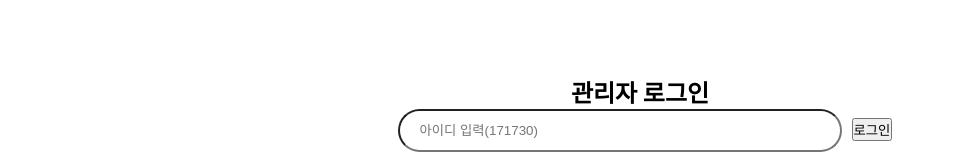
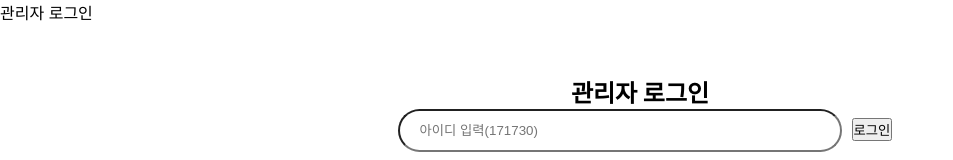
Before and after one commit to HANE48/Parking_place, a React (Create React App) app: page /manager/login in a window 1280 px wide. Shown: the top 160 px of the page, without its empty margins (0-953 px from the left). Built offline with nearby package versions, Linux system fonts and the light colour scheme.

Commit message:
manager의 sidebar css 적용문제 해결

```diff
--- a/src/manager/manager_main.css
+++ b/src/manager/manager_main.css
@@ -5,7 +5,7 @@
   background-color: #f0f2f5;
 }
 
-a {
+a > span{
   text-decoration: none;
   color: white;
 }
@@ -50,6 +50,10 @@
 
 .nav-icon {
   margin-right: 15px;
+}
+
+.sidebar-logo > h2,p {
+  color: white;
 }
 
 /* --- 사이드바 하단 (로그아웃 영역) 추가/수정 --- */
```
